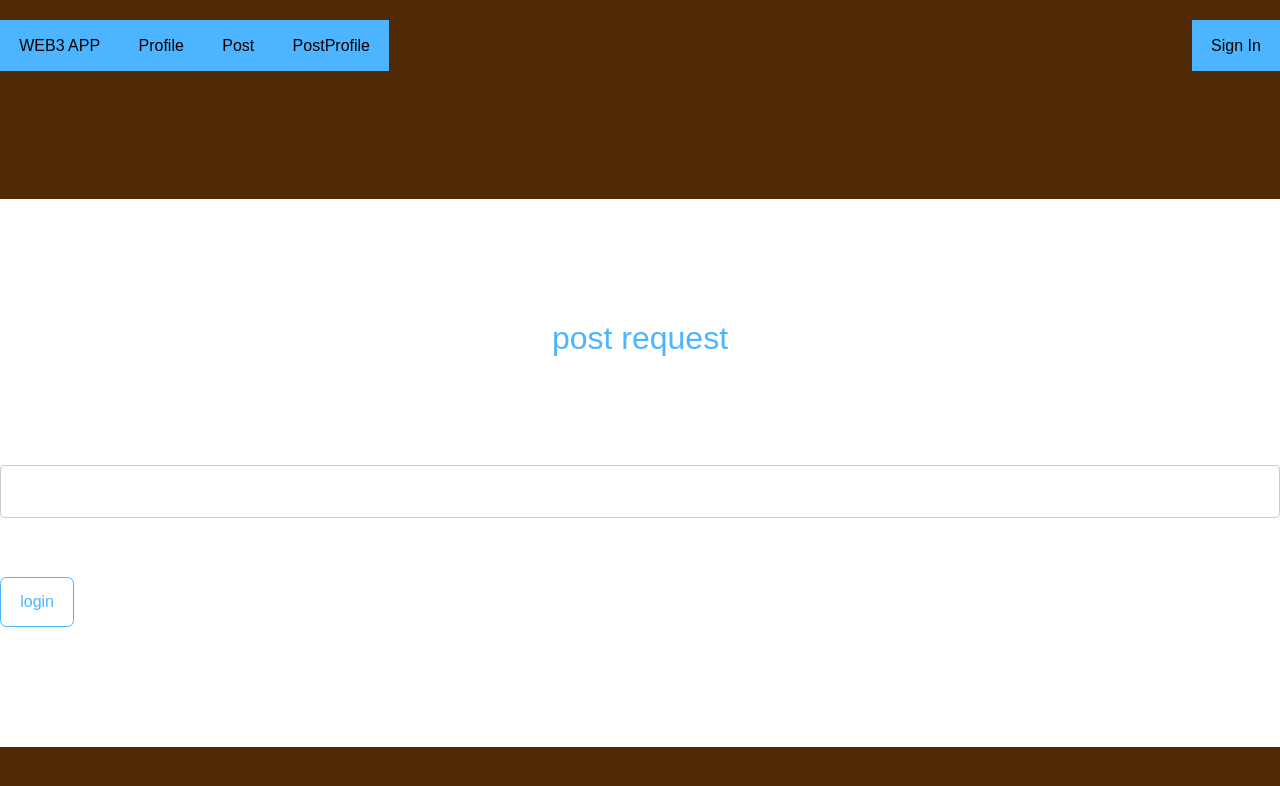
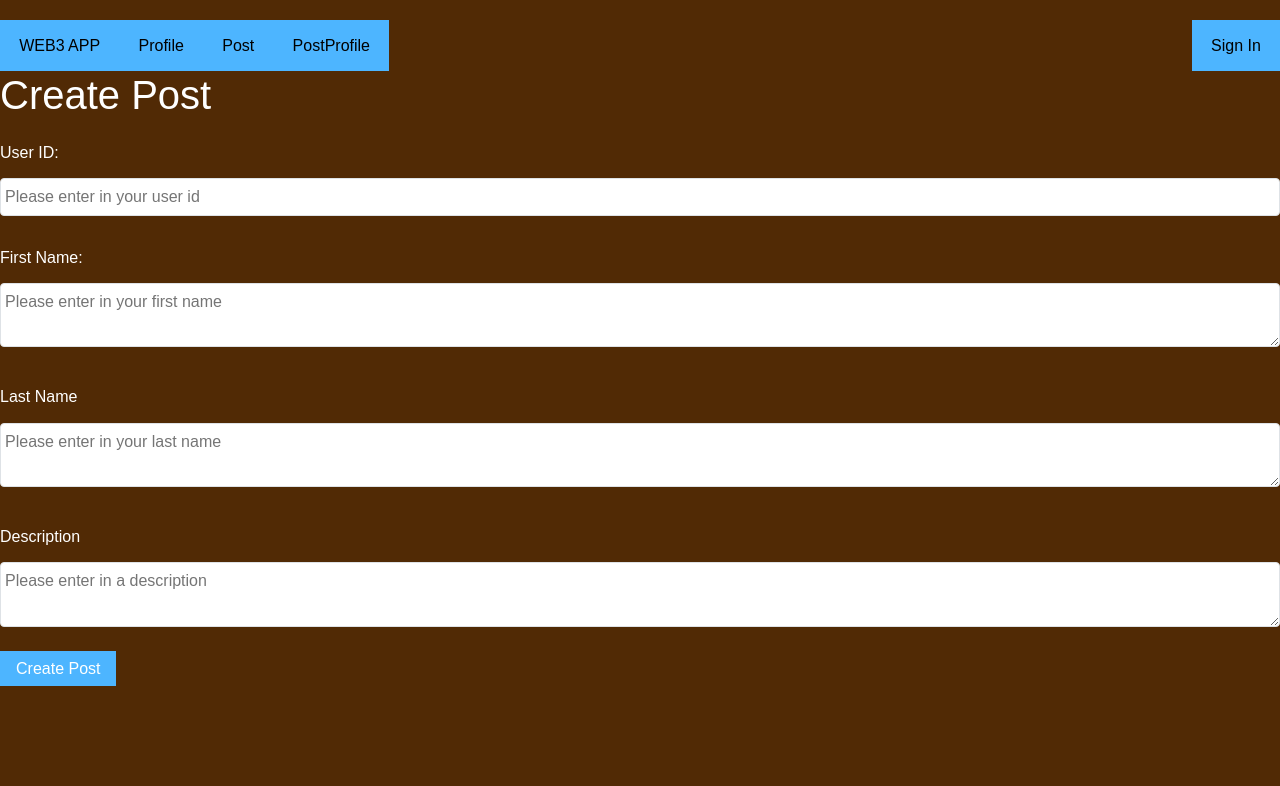
Before and after one commit to Findmebear/LehighWeb3, a React (Create React App) app: page /postProfile in a window 1280 px wide. Shown: the top 786 px of the page. Built offline with nearby package versions, Linux system fonts and the light colour scheme.

Commit message:
need to test if implementation works

```diff
--- a/src/components/Profile/PostProfile.jsx
+++ b/src/components/Profile/PostProfile.jsx
@@ -2,53 +2,92 @@ import axios from 'axios';
 import React, { useState, useContext } from 'react';
 import { TransactionContext } from "../../context/TransactionContext";
 
-const url = 'http://localhost:3000/user';
 
 const PostProfile = () => {
     const [firstName, setName] = useState('');
-    const [email, setEmail] = useState('');
+    const [lastName, setLast] = useState('');
+    const [ userId, setUser ] = useState('');
+    const [descrip, setDescrip] = useState('');
 
-    const handleSubmit = async (e) => {
+    function onCreatePost(e) {
         e.preventDefault();
-        console.log(firstName, email);
-    };
+        const postData = {
+            userId,
+            firstName,
+            lastName,
+            descrip,
+        };
+
+        axios
+            .post(
+                'http://localhost:3000/user',
+                postData,
+            )
+            .then((response) => {
+                console.log(response);
+            });
+    }
 
     return (
-        <section>
-            <h2 className='text-center'>post request</h2>
-            <form className='form' onSubmit={handleSubmit}>
-                <div className='form-row'>
-                    <label htmlFor='name' className='form-label'>
-                        name
-                    </label>
+        <div>
+            <h1 className='font-bold text-2xl'>Create Post</h1>
+            <form onSubmit={onCreatePost}>
+                <div className='mb-3'>
+                    <label className='block'>User ID: </label>
                     <input
                         type='text'
-                        className='form-input'
-                        id='name'
+                        value={userId}
+                        onChange={(e) => setUser(e.target.value)}
+                        className='border border-gray-400 w-1/2 p-1'
+                        placeholder='Please enter in your user id'
+                    />
+                </div>
+                <div className='mb-3'>
+                    <label className='block'>First Name: </label>
+                    <textarea
                         value={firstName}
                         onChange={(e) => setName(e.target.value)}
-                    />
+                        className='border border-gray-400 w-1/2 p-1'
+                        placeholder='Please enter in your first name'
+                    ></textarea>
                 </div>
-                <div className='form-row'>
-                    <label htmlFor='email' className='form-label'>
-                        email
-                    </label>
-                    <input
-                        type='email'
-                        className='form-input'
-                        id='email'
-                        value={email}
-                        onChange={(e) => setEmail(e.target.value)}
-                    />
+
+                <div className='mb-3'>
+                    <label className='block'>Last Name </label>
+                    <textarea
+                        value={lastName}
+                        onChange={(e) => setLast(e.target.value)}
+                        className='border border-gray-400 w-1/2 p-1'
+                        placeholder='Please enter in your last name'
+                    ></textarea>
                 </div>
-                <button type='submit' className='btn btn-block'>
-                    login
-                </button>
+
+                <div className='mb-3'>
+                    <label className='block'>Description</label>
+                    <textarea
+                        value={descrip}
+                        onChange={(e) => setDescrip(e.target.value)}
+                        className='border border-gray-400 w-1/2 p-1'
+                        placeholder='Please enter in a description'
+                    ></textarea>
+                </div>
+
+                <div className='mb-3'>
+                    <button
+                        type='submit'
+                        className='bg-purple-500 text-white px-3 py-1'
+                    >
+                        Create Post
+                    </button>
+                </div>
             </form>
-        </section>
+        </div>
     );
+
 };
 export default PostProfile;
 
 
 //https://stackoverflow.com/questions/69242963/how-to-make-an-axios-post-to-database
+//https://www.youtube.com/watch?v=hdzDoRuq4C0
+//https://www.youtube.com/watch?v=hdzDoRuq4C0
```
